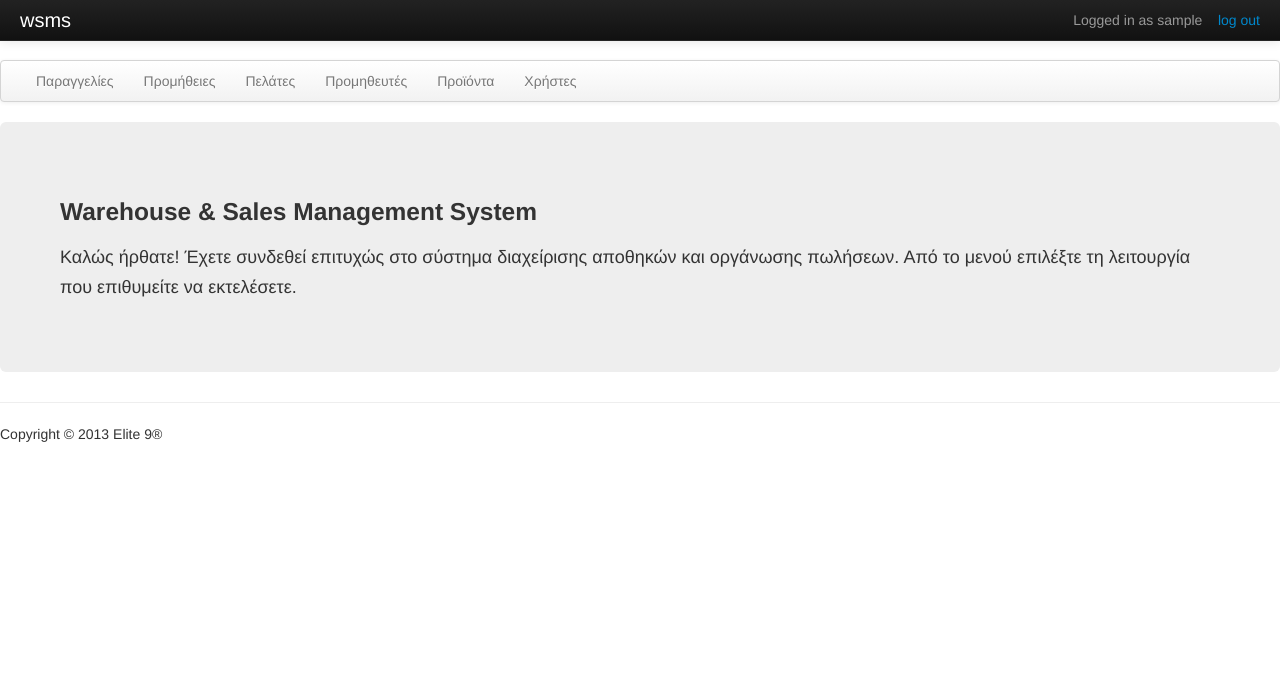
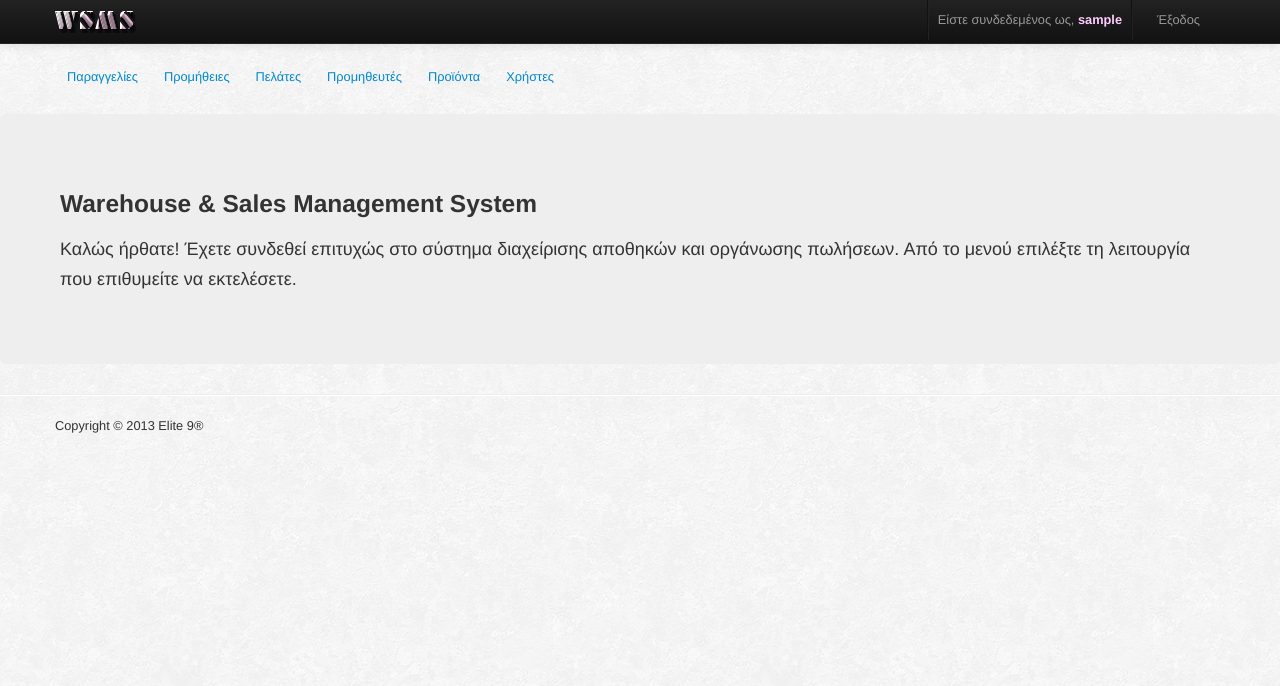
Before and after one commit to bitzesmichail/wsms, a PHP site: page / in a window 1280 px wide. Shown: the top 686 px of the page. Run offline with PHP 8.4, Linux system fonts and the light colour scheme; the visitor is signed in with stand-in values (Sample User, id 1).

Commit message:
layout update for nabars/header/footer/logo

```diff
--- a/Views/footer.php
+++ b/Views/footer.php
@@ -1,18 +1,19 @@
 </div><!--/row-->
-
-<hr>
-<footer>
-    <p>Copyright &copy; 2013 Elite 9&reg;</p>
-</footer>
+	<hr>
+	<div class="container">
+		<footer>
+			<p>Copyright &copy; 2013 Elite 9&reg;</p>
+		</footer>
+	</div>
 </div><!--/.fluid-container-->
 
 <!-- Le javascript
     ================================================== -->
     <!-- Placed at the end of the document so the pages load faster -->
-     <script src="<?php echo BOOTSTRAP; ?>/js/jquery.js"></script>
+<!--     <script src="<?php echo BOOTSTRAP; ?>/js/jquery.js"></script>
      <script src="<?php echo BOOTSTRAP; ?>/js/jquery.tablesorter.min.js"></script>
     <script src="<?php echo BOOTSTRAP; ?>/js/bootstrap.min.js"></script>
-<!-- <script src="<?php echo BOOTSTRAP; ?>/js/bootstrap-transition.js"></script>
+	<script src="<?php echo BOOTSTRAP; ?>/js/bootstrap-transition.js"></script>
     <script src="<?php echo BOOTSTRAP; ?>/js/bootstrap-alert.js"></script>
     <script src="<?php echo BOOTSTRAP; ?>/js/bootstrap-modal.js"></script>
     <script src="<?php echo BOOTSTRAP; ?>/js/bootstrap-dropdown.js"></script>
--- a/Views/header.php
+++ b/Views/header.php
@@ -12,25 +12,40 @@
     <!-- Bootstrap -->
     <link href="<?php echo BOOTSTRAP; ?>/css/bootstrap.min.css" rel="stylesheet" media="screen">
     <link href="<?php echo BOOTSTRAP; ?>/css/bootstrap-tablesorter.css" rel="stylesheet" media="screen">
-    <style type="text/css">
-      body {
-        padding-top: 60px;
-        padding-bottom: 40px;
-      }
-      .sidebar-nav {
-        padding: 9px 0;
-      }
 
-      @media (max-width: 980px) {
-        /* Enable use of floated navbar text */
-        .navbar-text.pull-right {
-          float: none;
-          padding-left: 5px;
-          padding-right: 5px;
-        }
-      }
-    </style>
-    <link href="<?php echo BOOTSTRAP; ?>/css/bootstrap-responsive.css" rel="stylesheet">
+	<link href="<?php echo BOOTSTRAP; ?>/css/style.css" rel="stylesheet">
+	<link href="<?php echo BOOTSTRAP; ?>/css/jquery.dataTables.css" rel="stylesheet">
+	<link href="<?php echo BOOTSTRAP; ?>/css/jquery.dataTables_themeroller.css" rel="stylesheet">
+	<link href="<?php echo BOOTSTRAP; ?>/css/bootstrap-responsive.css" rel="stylesheet">
+	<link href="<?php echo BOOTSTRAP; ?>/css/DT_bootstrap.css" rel="stylesheet">
+
+
+	<script src="<?php echo BOOTSTRAP; ?>/js/jquery-1.9.1.js"></script>
+	<script src="<?php echo BOOTSTRAP; ?>/js/jquery.tablesorter.min.js"></script>
+    <script src="<?php echo BOOTSTRAP; ?>/js/bootstrap.min.js"></script>
+	<script src="<?php echo BOOTSTRAP; ?>/js/bootstrap-dropdown.js"></script>
+	<script src="<?php echo BOOTSTRAP; ?>/js/jquery.dataTables.js"></script>
+	<script src="<?php echo BOOTSTRAP; ?>/js/DT_bootstrap.js"></script>
+
+	<script type="text/javascript">
+			$(document).ready(function() {
+				oTable = $('#resultsTable').dataTable({
+					"bJQueryUI": true,
+					"bLengthChange": false,
+					"sPaginationType": "bootstrap"
+				});
+			} );
+	</script>
+
+	<script type="text/javascript">
+			$(document).ready(function() {
+				oTable = $('#users_table').dataTable({
+					"bJQueryUI": true,
+					"bLengthChange": false,
+					"sPaginationType": "bootstrap"
+				});
+			} );
+	</script>
 
     <!-- HTML5 shim, for IE6-8 support of HTML5 elements -->
     <!--[if lt IE 9]>
@@ -41,32 +56,21 @@
 
 </head>
 <body>
-  <script src="<?php echo BOOTSTRAP; ?>/js/jquery.js"></script>
+
 	<div class="navbar navbar-inverse navbar-fixed-top">
       <div class="navbar-inner">
-        <div class="container-fluid">
-          <button type="button" class="btn btn-navbar" data-toggle="collapse" data-target=".nav-collapse">
-            <span class="icon-bar"></span>
-            <span class="icon-bar"></span>
-            <span class="icon-bar"></span>
-          </button>
-          <a class="brand" href="<?php echo HOME; ?>/">wsms</a>
-          <div class="nav-collapse collapse">
-          	<?php if (isset($_SESSION['username'])): ?>
-          		<p class="navbar-text pull-right">
-          			<a href="<?php echo USERS; ?>/logout">log out</a>
-          		</p>
-          		<p class="navbar-text pull-right">&nbsp;&nbsp;&nbsp;&nbsp;</p>
-          		<p class="navbar-text pull-right">
-              		Logged in as <a href="#" class="navbar-link"><?php echo $_SESSION['username']; ?></a>
-            	</p>
-            <?php endif ?>
-            <!-- <ul class="nav">
-            	<li class="active"><a href="<?php echo HOME; ?>/">Home</a></li>
-              	<li><a href="<?php echo HOME; ?>/help">Help</a></li>
-              	<li><a href="<?php echo USERS; ?>/">Users</a></li>
-            </ul> -->
-          </div><!--/.nav-collapse -->
+        <div class="container">
+			<a class="brand" href="<?php echo HOME; ?>/"><img src="<?php echo BOOTSTRAP; ?>/img/logo.png" alt="" /></a>
+			<div class="nav-collapse collapse pull-right">
+			<ul class="nav">
+				<li class="divider-vertical"></li>
+				<?php if (isset($_SESSION['username'])): ?>
+					<li class="active"><p class="navbar-text pull-right">Είστε συνδεδεμένος ως, <a href="#" class="navbar-link"><b style="color:#FFCCFF">  <?php echo $_SESSION['username']; ?></b> </a></p></li>
+					<li class="divider-vertical"></li>
+					<li><a href=""<?php echo USERS; ?>">Έξοδος</a></li>
+				<?php endif ?>
+			</ul>
+			</div><!--/.nav-collapse -->
         </div>
       </div>
     </div>
--- a/Views/navbars/apo8hkarios_navbar.php
+++ b/Views/navbars/apo8hkarios_navbar.php
@@ -1,6 +1,4 @@
-<div class="navbar">
-  <div class="navbar-inner">
-    <ul class="nav">
+	<ul class="nav nav-pills">
     	<?php
         if(isset($which)) {
           switch($which) {
@@ -19,5 +17,3 @@
         }
       ?>
     </ul>
-  </div>
-</div>
--- a/Views/navbars/manager_navbar.php
+++ b/Views/navbars/manager_navbar.php
@@ -1,6 +1,4 @@
-<div class="navbar">
-  <div class="navbar-inner">
-    <ul class="nav">
+<ul class="nav nav-pills">
 	  <?php
 		  if(isset($which)) {
 		  switch($which) {
@@ -64,5 +62,3 @@
 		}
 	  ?>
 </ul>
-  </div>
-</div>
--- a/Views/navbars/navbar.php
+++ b/Views/navbars/navbar.php
@@ -1,3 +1,5 @@
+<div class="container">
+  <div class="row-fluid">
 	<?php
 	  if (isset($_SESSION['role'])) {
 		switch ($_SESSION['role']) {
@@ -19,3 +21,5 @@
 		  }
 		}
 	?>
+  </div>
+</div>
--- a/Views/navbars/seller_navbar.php
+++ b/Views/navbars/seller_navbar.php
@@ -1,7 +1,7 @@
 <div class="navbar">
   <div class="navbar-inner">
   	<div class="container">
-  	<ul class="nav" role="navigation">
+  	<ul class="nav nav-pills" role="navigation">
   		<li class="dropdown">
 		  <a id="dLabel" class="dropdown-toggle" role="button" data-toggle="dropdown" href="#">
 		    Παραγγελίες
```
Also changed, not shown: Views/navbars/scheduler_navbar.php (+2 -5 lines). Lines whose indentation alone changed are shown as unchanged.
